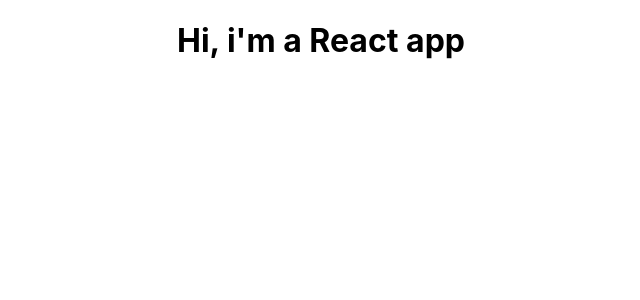
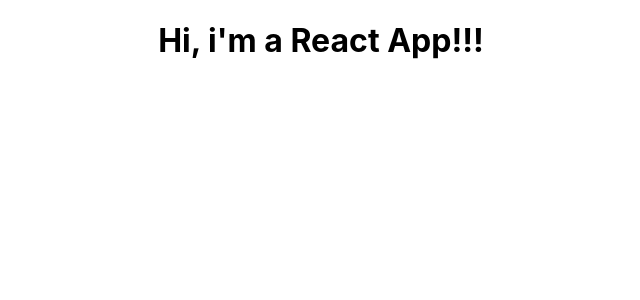
Before and after one commit to Skyentific/Udemy_React, a React (Create React App) app in the folder section_3/: page / in a window 1280 px wide. Shown: the top 300 px of the page, without its empty margins (319-959 px from the left). Built offline with nearby package versions, Linux system fonts and the light colour scheme.

Commit message:
Understanding JSX

```diff
--- a/section_3/src/App.js
+++ b/section_3/src/App.js
@@ -3,12 +3,17 @@
 
 class App extends Component {
   render() {
-    return (
-      // The below is actually JSX and not HTML.  It's just made to look like HTML
-      <div className="App">
-        <h1>Hi, i'm a React app</h1>
-      </div>
-    );
+    // return (
+    //   // The below is actually JSX and not HTML.  It's just made to look like HTML
+    //   <div className="App">
+    //     <h1>Hi, i'm a React app</h1>
+    //   </div>
+    // );
+
+    // This equivalent to the above.
+    return React.createElement('div', {className: 'App'},
+      React.createElement('h1', null,  'Hi, i\'m a React App!!!')
+    )
   }
 }
 
```
